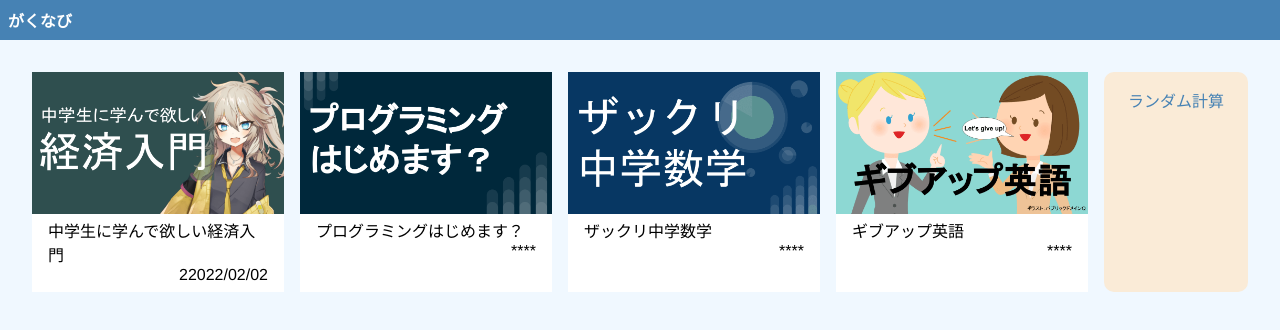
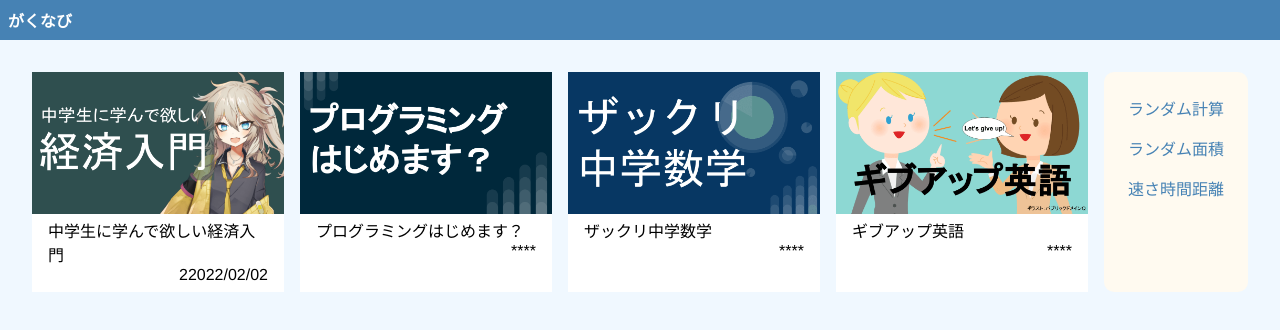
Before and after one commit to wicked-guide/gaku-navi, a Vue app: page / in a window 1280 px wide. Shown: the top 330 px of the page. Built offline with nearby package versions, Linux system fonts and the light colour scheme.

Commit message:
css調整

```diff
--- a/src/views/CalculationView.vue
+++ b/src/views/CalculationView.vue
@@ -17,7 +17,6 @@
         </button>
       </template>
     </div>
-    <!-- <button @click="randNum">ランダム</button> -->
     <!-- 計算ゾーン -->
     <section class="calculation">
       <!-- 割り算以外 -->
--- a/src/views/IndexView.vue
+++ b/src/views/IndexView.vue
@@ -16,6 +16,8 @@
     <section v-show="extra" class="extra">
       <!-- <div>おまけ</div> -->
       <router-link to="Calculation">ランダム計算</router-link>
+      <router-link to="areavolume">ランダム面積</router-link>
+      <router-link to="hajiki">速さ時間距離</router-link>
     </section>
   </section>
 </template>
@@ -102,12 +104,13 @@ export default {
 
 /* おまけ */
 .extra {
-  background: antiquewhite;
+  background: floralwhite;
   padding: 1rem;
   border-radius: 10px;
 }
 
 .extra a {
+  display: block;
   text-decoration: none;
   color: steelblue;
   padding: 0.5rem;
--- a/src/views/LectureView.vue
+++ b/src/views/LectureView.vue
@@ -347,7 +347,7 @@ export default {
 .main {
   box-sizing: border-box;
   width: 100%;
-  max-width: 980px;
+  max-width: 90%;
   margin: 0 auto;
   padding: 0 1rem;
   display: grid;
@@ -360,7 +360,8 @@ export default {
 }
 .slide {
   max-width: 100%;
-  max-height: calc(100vh - 250px);
+  /* max-height: calc(100vh - 250px); */
+  max-height: 70vh;
 }
 
 /* 選択問題エリア */
@@ -431,6 +432,7 @@ export default {
 .messageWindow {
   box-sizing: border-box;
   /* height: 170px; */
+  max-height: 20vh;
   background-color: rgb(0, 0, 0, 0.8);
   border-radius: 10px;
   display: flex;
@@ -442,8 +444,8 @@ export default {
 .actor {
   margin: auto;
   padding: 0.2rem;
-  height: 95%;
-  max-height: 170px;
+  /* height: 95%; */
+  max-height: 19vh;
 }
 
 /* 操作ボタン */
```
Also changed, not shown: jsconfig.json (+3 -9 lines).
